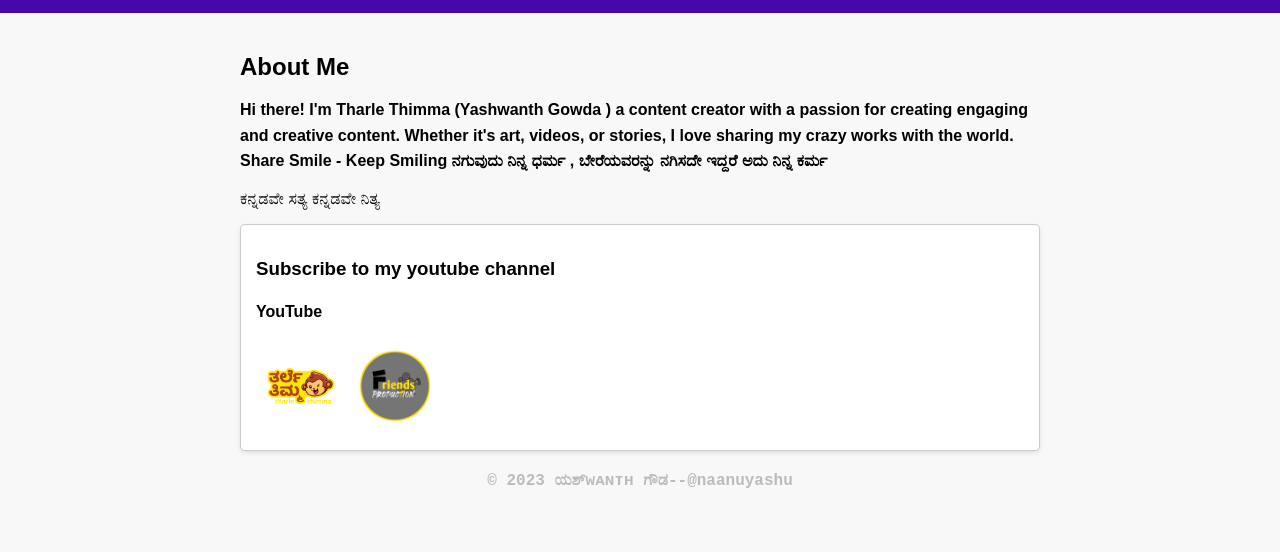
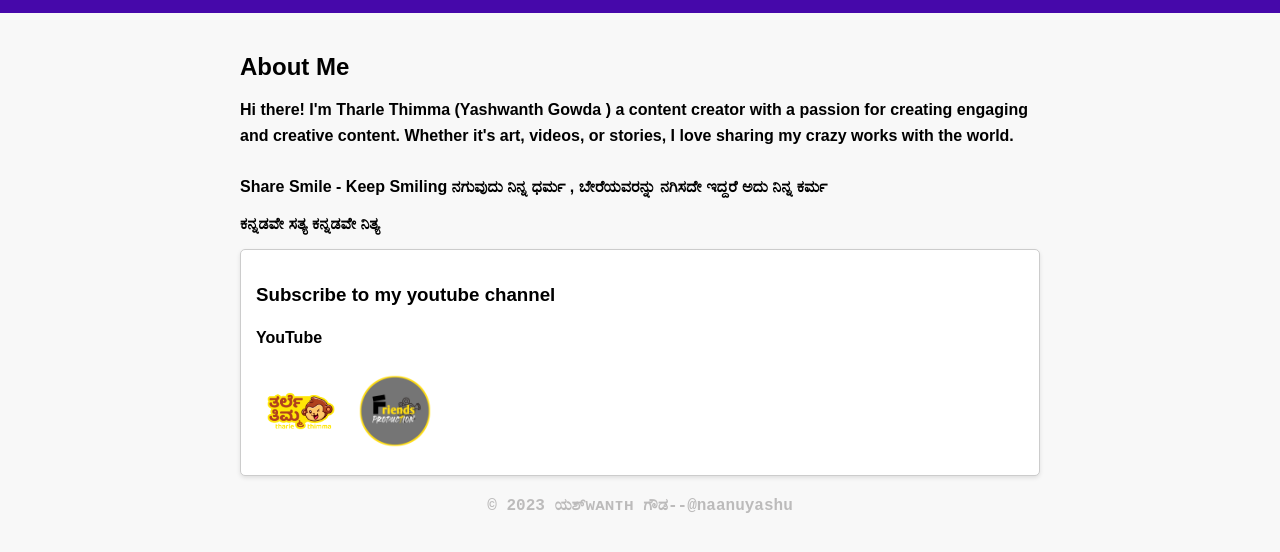
Before and after one commit to naanuyashu/yashwanthgowda, a plain HTML site: page index.html in a window 1280 px wide. Shown: the part 208-760 px from the top of the page. Drawn offline with Linux system fonts and the light colour scheme.

Commit message:
Update index.html

```diff
--- a/index.html
+++ b/index.html
@@ -23,8 +23,9 @@
       <h2>About Me</h2>
       <p>
         Hi there! I'm Tharle Thimma (Yashwanth Gowda ) a content creator with a passion for creating engaging and creative content. Whether it's art, videos, or stories, I love sharing my crazy works with the world.
-     <br>  Share Smile - Keep Smiling ನಗುವುದು ನಿನ್ನ ಧರ್ಮ , ಬೇರೆಯವರನ್ನು  ನಗಿಸದೇ ಇದ್ದರೆ ಅದು ನಿನ್ನ ಕರ್ಮ  </p>
-      </p></b>ಕನ್ನಡವೇ ಸತ್ಯ ಕನ್ನಡವೇ ನಿತ್ಯ</p></b>
+     <br>
+       <br> Share Smile - Keep Smiling ನಗುವುದು ನಿನ್ನ ಧರ್ಮ , ಬೇರೆಯವರನ್ನು  ನಗಿಸದೇ ಇದ್ದರೆ ಅದು ನಿನ್ನ ಕರ್ಮ  </p>
+      </p><b>ಕನ್ನಡವೇ ಸತ್ಯ ಕನ್ನಡವೇ ನಿತ್ಯ</p></b>
     </section>
 
           <div class="project">
```
